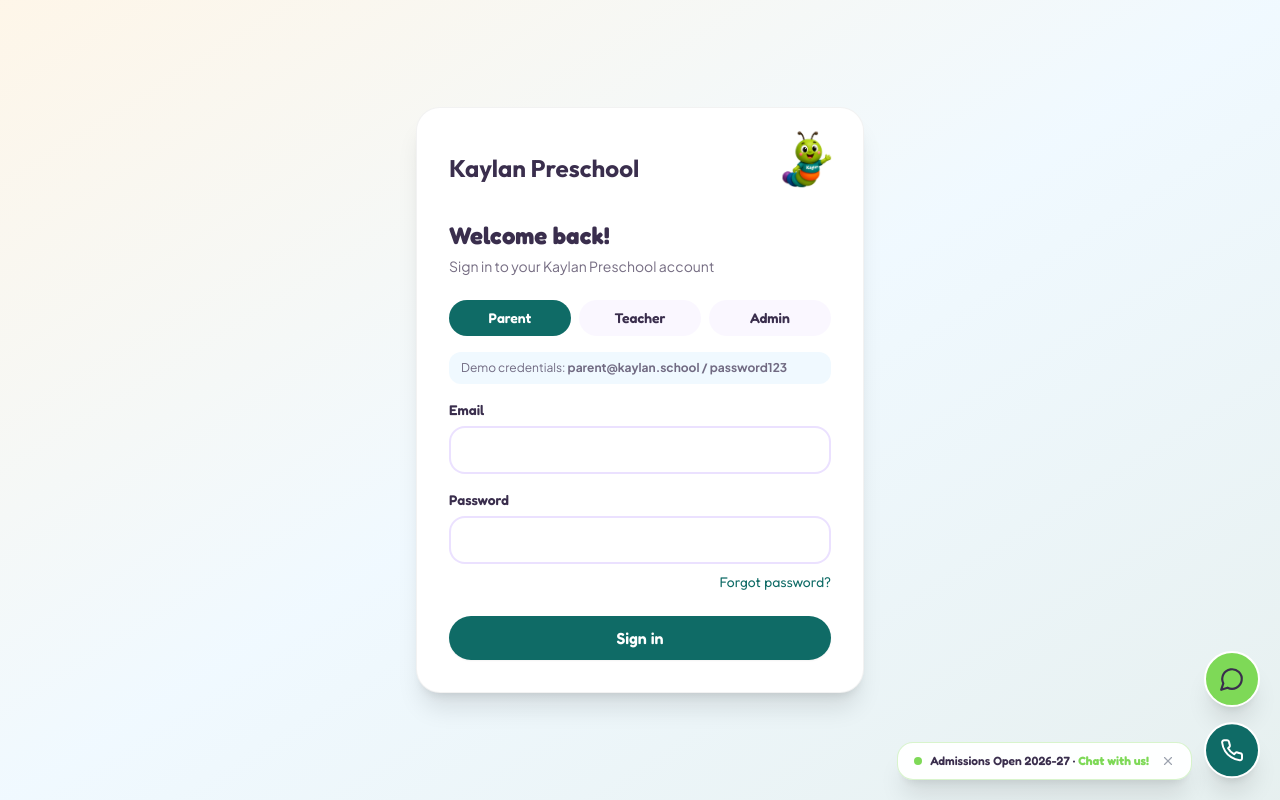
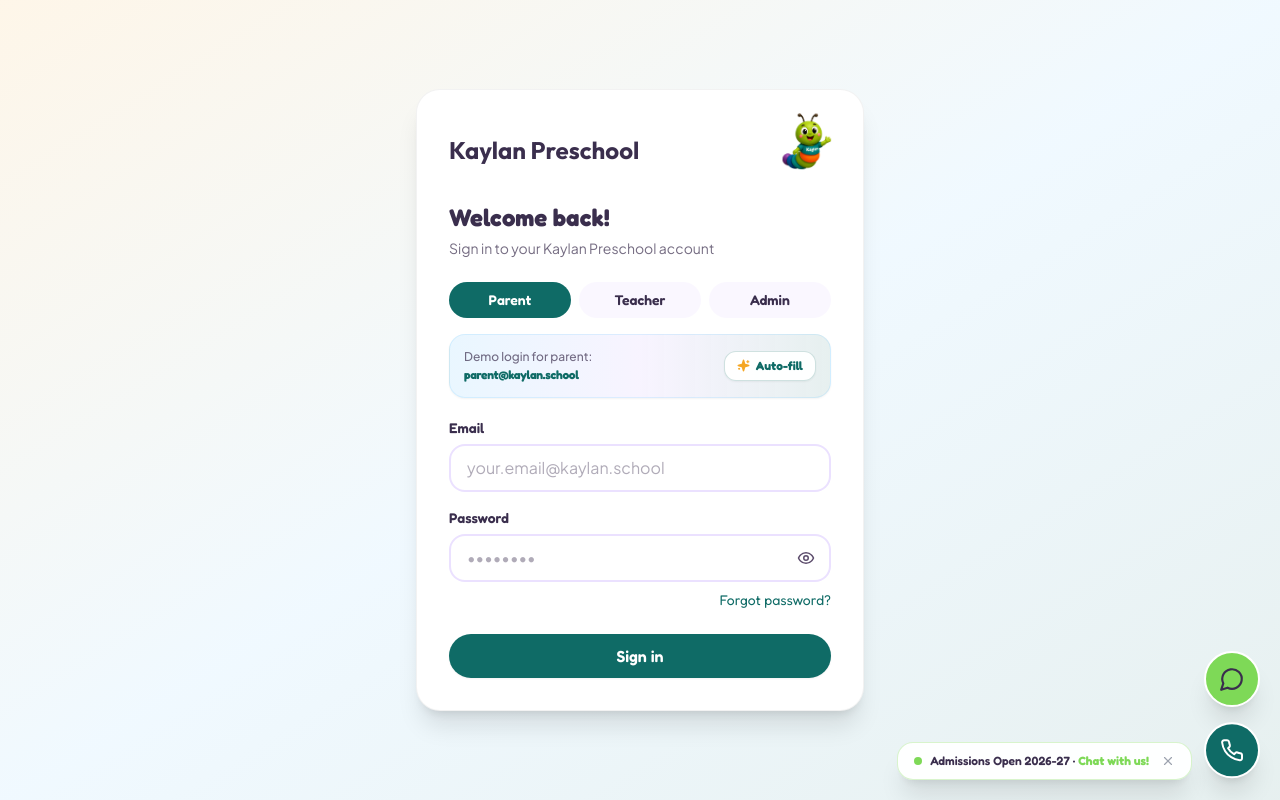
Before and after one commit to Roshnipbehera/kaylan-preschool-website, a Next.js app: page /login in a window 1280 px wide. Built offline with nearby package versions, Linux system fonts and the light colour scheme; no server answers.

Commit message:
fix(auth): fix session cookie decoding in middleware, add 1-click demo fill and password toggle

```diff
--- a/app/(auth)/login/LoginForm.tsx
+++ b/app/(auth)/login/LoginForm.tsx
@@ -4,6 +4,7 @@ import { useState } from "react";
 import Link from "next/link";
 import { useRouter, useSearchParams } from "next/navigation";
 import { useForm } from "react-hook-form";
+import { Eye, EyeOff, Sparkles } from "lucide-react";
 import { zodResolver } from "@hookform/resolvers/zod";
 import { loginSchema, type LoginInput } from "@/lib/validation/schemas";
 import { useAuth } from "@/lib/hooks/useAuth";
@@ -18,10 +19,10 @@ const ROLES: { value: Role; label: string }[] = [
   { value: "admin", label: "Admin" },
 ];
 
-const DEMO_CREDENTIALS: Record<Role, string> = {
-  parent: "parent@kaylan.school / password123",
-  teacher: "teacher@kaylan.school / password123",
-  admin: "admin@kaylan.school / password123",
+const DEMO_CREDENTIALS: Record<Role, { email: string; pass: string }> = {
+  parent: { email: "parent@kaylan.school", pass: "password123" },
+  teacher: { email: "teacher@kaylan.school", pass: "password123" },
+  admin: { email: "admin@kaylan.school", pass: "password123" },
 };
 
 export function LoginForm() {
@@ -30,6 +31,7 @@ export function LoginForm() {
   const { login } = useAuth();
   const toast = useToast();
   const [submitting, setSubmitting] = useState(false);
+  const [showPassword, setShowPassword] = useState(false);
 
   const {
     register,
@@ -44,13 +46,33 @@ export function LoginForm() {
 
   const role = watch("role");
 
+  const fillCredentialsForRole = (targetRole: Role) => {
+    const creds = DEMO_CREDENTIALS[targetRole];
+    setValue("role", targetRole);
+    setValue("email", creds.email, { shouldValidate: true });
+    setValue("password", creds.pass, { shouldValidate: true });
+  };
+
+  const handleRoleChange = (newRole: Role) => {
+    setValue("role", newRole);
+    const currentEmail = watch("email")?.trim().toLowerCase();
+    const isDemoEmail = Object.values(DEMO_CREDENTIALS).some((c) => c.email.toLowerCase() === currentEmail);
+    // If the input is empty or already using a demo email, seamlessly switch to the corresponding role's demo account
+    if (!currentEmail || isDemoEmail) {
+      fillCredentialsForRole(newRole);
+    }
+  };
+
   const onSubmit = async (values: LoginInput) => {
     setSubmitting(true);
     try {
-      const user = await login(values.email, values.password, values.role);
+      const cleanEmail = values.email.trim();
+      const user = await login(cleanEmail, values.password, values.role);
       toast.success(`Welcome back, ${user.name}!`);
       const redirectTo = searchParams.get("redirectTo");
-      router.push(redirectTo || `/${user.role}`);
+      const target = redirectTo || `/${user.role}`;
+      router.push(target);
+      router.refresh();
     } catch (err) {
       toast.error(err instanceof Error ? err.message : "Login failed");
     } finally {
@@ -67,7 +89,7 @@ export function LoginForm() {
             type="button"
             role="tab"
             aria-selected={role === r.value}
-            onClick={() => setValue("role", r.value)}
+            onClick={() => handleRoleChange(r.value)}
             data-testid={`login-role-${r.value}`}
             className={`flex-1 rounded-full px-3 py-2 text-sm font-heading font-semibold transition-colors ${
               role === r.value ? "bg-candy text-white" : "bg-lavender/10 text-[#3a2e4d]"
@@ -78,8 +100,21 @@ export function LoginForm() {
         ))}
       </div>
 
-      <div className="mb-4 rounded-xl bg-sky/10 px-3 py-2 text-xs text-[#3a2e4d]/70">
-        Demo credentials: <strong>{DEMO_CREDENTIALS[role]}</strong>
+      <div className="mb-5 rounded-2xl bg-gradient-to-r from-sky/15 via-lavender/15 to-candy/10 p-3.5 border border-sky/20 flex items-center justify-between gap-2 shadow-sm">
+        <div className="text-xs">
+          <p className="text-[#3a2e4d]/70 font-medium">Demo login for {role}:</p>
+          <p className="font-heading font-bold text-candy mt-0.5 tracking-tight">
+            {DEMO_CREDENTIALS[role].email}
+          </p>
+        </div>
+        <button
+          type="button"
+          onClick={() => fillCredentialsForRole(role)}
+          className="inline-flex items-center gap-1.5 bg-white/95 hover:bg-white text-candy hover:text-candy/90 px-3 py-1.5 rounded-xl text-xs font-heading font-bold shadow-sm border border-candy/20 hover:border-candy/40 transition-all shrink-0 active:scale-95"
+        >
+          <Sparkles size={13} className="text-sunshine fill-sunshine" />
+          Auto-fill
+        </button>
       </div>
 
       <div className="mb-4">
@@ -87,6 +122,7 @@ export function LoginForm() {
           label="Email"
           type="email"
           autoComplete="email"
+          placeholder="your.email@kaylan.school"
           error={errors.email?.message}
           data-testid="login-email"
           {...register("email")}
@@ -95,10 +131,21 @@ export function LoginForm() {
       <div className="mb-2">
         <Input
           label="Password"
-          type="password"
+          type={showPassword ? "text" : "password"}
           autoComplete="current-password"
+          placeholder="••••••••"
           error={errors.password?.message}
           data-testid="login-password"
+          rightElement={
+            <button
+              type="button"
+              onClick={() => setShowPassword(!showPassword)}
+              className="p-1 text-[#5b4b6b] hover:text-[#3a2e4d] transition-colors"
+              aria-label={showPassword ? "Hide password" : "Show password"}
+            >
+              {showPassword ? <EyeOff size={18} /> : <Eye size={18} />}
+            </button>
+          }
           {...register("password")}
         />
       </div>
--- a/app/(auth)/login/page.tsx
+++ b/app/(auth)/login/page.tsx
@@ -4,7 +4,7 @@ import { AuthLayout } from "@/components/layout/AuthLayout";
 import { LoginForm } from "./LoginForm";
 
 export const metadata: Metadata = {
-  title: "Login | Kaylan Preschool",
+  title: "Login",
   description: "Sign in to the Kaylan Preschool parent, teacher, or admin portal.",
 };
 
--- a/components/ui/Input.tsx
+++ b/components/ui/Input.tsx
@@ -7,10 +7,11 @@ export interface InputProps extends React.InputHTMLAttributes<HTMLInputElement>
   label?: string;
   error?: string;
   hint?: string;
+  rightElement?: React.ReactNode;
 }
 
 export const Input = forwardRef<HTMLInputElement, InputProps>(
-  ({ className, label, error, hint, id, ...props }, ref) => {
+  ({ className, label, error, hint, rightElement, id, ...props }, ref) => {
     const generatedId = useId();
     const inputId = id ?? generatedId;
     const errorId = `${inputId}-error`;
@@ -23,6 +24,7 @@ export const Input = forwardRef<HTMLInputElement, InputProps>(
             {label}
           </label>
         )}
+        <div className="relative">
           <input
             ref={ref}
             id={inputId}
@@ -31,11 +33,18 @@ export const Input = forwardRef<HTMLInputElement, InputProps>(
             className={cn(
               "w-full rounded-2xl border-2 border-lavender/40 bg-white px-4 py-2.5 font-body text-[#3a2e4d] placeholder:text-[#3a2e4d]/40",
               "focus:outline-none focus:ring-2 focus:ring-candy focus:border-candy transition-colors",
+              rightElement && "pr-11",
               error && "border-red-400 focus:ring-red-400 focus:border-red-400",
               className
             )}
             {...props}
           />
+          {rightElement && (
+            <div className="absolute right-3 top-1/2 -translate-y-1/2 flex items-center text-[#5b4b6b]">
+              {rightElement}
+            </div>
+          )}
+        </div>
         {hint && !error && (
           <p id={hintId} className="mt-1 text-xs text-[#3a2e4d]/60">
             {hint}
--- a/lib/auth/cookies.ts
+++ b/lib/auth/cookies.ts
@@ -9,12 +9,14 @@ const COOKIE_NAME = "kaylan_session";
 
 export function setSessionCookie(token: string, maxAgeSeconds = 60 * 60 * 24) {
   if (typeof document === "undefined") return;
-  document.cookie = `${COOKIE_NAME}=${encodeURIComponent(token)}; path=/; max-age=${maxAgeSeconds}; SameSite=Lax`;
+  const isHttps = typeof window !== "undefined" && window.location.protocol === "https:";
+  document.cookie = `${COOKIE_NAME}=${encodeURIComponent(token)}; path=/; max-age=${maxAgeSeconds}; SameSite=Lax${isHttps ? "; Secure" : ""}`;
 }
 
 export function clearSessionCookie() {
   if (typeof document === "undefined") return;
-  document.cookie = `${COOKIE_NAME}=; path=/; max-age=0; SameSite=Lax`;
+  const isHttps = typeof window !== "undefined" && window.location.protocol === "https:";
+  document.cookie = `${COOKIE_NAME}=; path=/; max-age=0; SameSite=Lax${isHttps ? "; Secure" : ""}`;
 }
 
 export const SESSION_COOKIE_NAME = COOKIE_NAME;
```
Also changed, not shown: middleware.ts (+18 -5 lines). Lines whose indentation alone changed are shown as unchanged.
